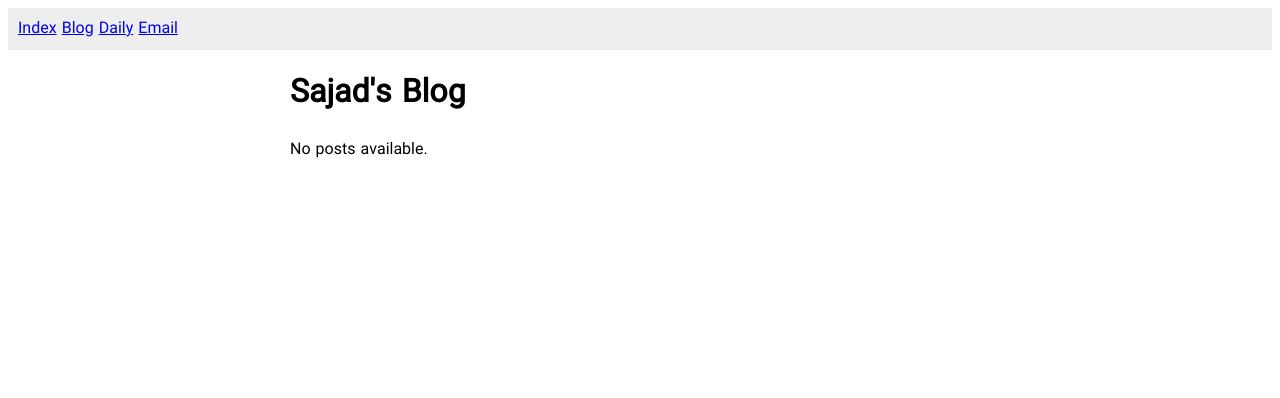
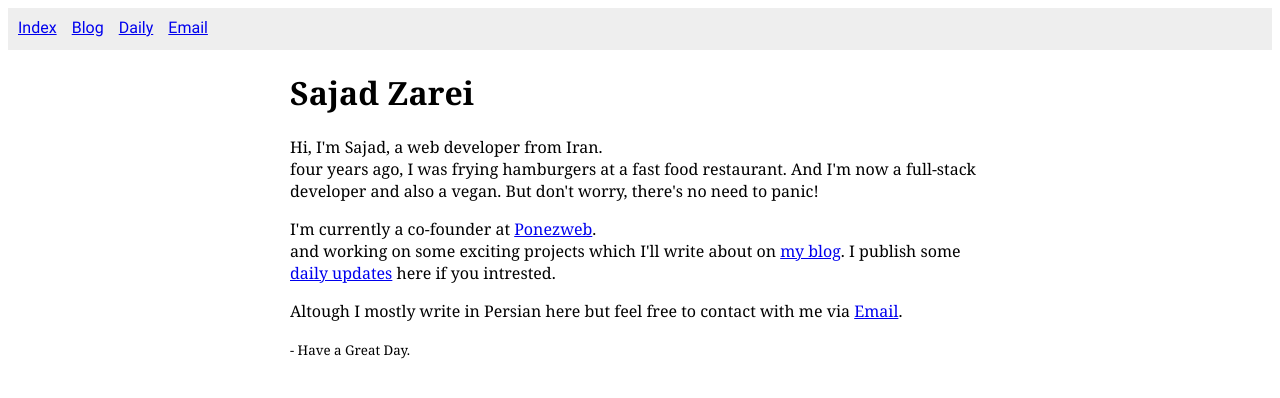
Before and after one commit to zareisajad/myblog, a PHP site: page / in a window 1280 px wide. Shown: the top 398 px of the page. Run offline with PHP 8.4, Linux system fonts and the light colour scheme; data that the repository does not hold is empty.

Commit message:
new design

```diff
--- a/includes/head.php
+++ b/includes/head.php
@@ -1,9 +1,9 @@
 <!DOCTYPE html>
-<html lang="en">
+<html lang="fa">
     <head>
       <meta charset="UTF-8">
       <meta name="viewport" content="width=device-width, initial-scale=1.0">
       <title>Sajad Zarei Blog</title>
-      <link rel="stylesheet" href="../static/styles.css">
+      <link rel="stylesheet" href="../static/styles.css?v=100">
 </head>
 <body>
--- a/includes/navbar.php
+++ b/includes/navbar.php
@@ -1,6 +1,6 @@
 <nav >
   <a  href="/">Index</a>
-  <a  href="index.php">Blog</a>
-  <a  href="index.php">Daily</a>
-  <a  href="index.php">Email</a>
+  <a  href="blog.php">Blog</a>
+  <a  href="daily.php">Daily</a>
+  <a  href="mailto:zareisajad@protonmail.com">Email</a>
 </nav>
--- a/index.php
+++ b/index.php
@@ -1,28 +1,25 @@
 <?php include 'db_config.php'; ?>
 <?php include './includes/head.php'; ?>
 <?php include './includes/navbar.php'; ?>
-<div class="container mt-4">
-<h1>Sajad's Blog</h1>
+<div class="container mt-4 index" >
+<h1>Sajad Zarei</h1>
 
+<p>
+Hi, I'm Sajad, a web developer from Iran. <br>
+four years ago, I was frying hamburgers at a fast food restaurant.
+And I'm now a full-stack developer and also a vegan. But don't worry, there's no need to panic!
+</p>
+<p>
+    I'm currently a co-founder at <a href="https://ponezweb.com" rel="nofollow">Ponezweb</a>. <br>
+    and working on some exciting projects which I'll write about on <a href="blog.php">my blog</a>.
+    I publish some <a href="daily.php">daily updates</a> here if you intrested.
+</p>
+<p>
+    Altough I mostly write in Persian here but feel free to contact with me via <a href="mailto:zareisajad@protonmail.com">Email</a>.
+</p>
 
-    <?php
-    $sql = "SELECT * FROM blog ORDER BY created_at DESC";
-    $result = $conn->query($sql);
+<small>- Have a Great Day.</small>
 
-    if ($result->num_rows > 0) {
-        while ($row = $result->fetch_assoc()) {
-            echo "<div class='post'>";
-            echo "<h2>" . $row["title"] . "</h2>";
-            echo "<img src='uploads/" . $row["image"] . "' alt='Post Image'>";
-            echo "<p class='post-date'>" . $row["created_at"] . "</p> ";
-
-            echo "<a href='post.php?id=" . $row["id"] . "'><button>Read more</button></a> <br> ";
-            echo "</div>";
-        }
-    } else {
-        echo "No posts available.";
-    }
-    ?>
 </div>
 <?php include './includes/footer.php'; ?>
 
--- a/static/styles.css
+++ b/static/styles.css
@@ -1,20 +1,26 @@
 @font-face {font-family: yekan-regular;font-display:swap;src: url('./IRANYekanWebRegular.woff') format("woff") ;}
 
-* {
+body {
     font-family: 'yekan-regular';
+
 }
-
 .container {
     width: 700px;
     max-width: 100%;
     margin: 0 auto;
 }
 
+.index {
+    font-family: Georgia, 'Times New Roman', Times, serif;
+}
+
 nav {
     background-color: rgb(238, 238, 238);
     padding: 10px;
 }
-
+nav a {
+    margin-right: 10px;
+}
 .post-form {
     width: 1200px;
     margin: 0 auto;
@@ -25,6 +31,12 @@ img {
     max-width: 100%;
 }
 
+.post {
+    border-bottom: 1px solid #ccc;
+    padding: 20px 0;
+    direction: rtl;
+}
+
 .post img {
     width: 100% !important;
     height: 400px;
@@ -33,10 +45,18 @@ img {
 
 .post-date {
     color: rgb(121, 121, 121);
+    font-size: 13px;
+    margin: 0;
 }
 
-   /* Add the following CSS code to style the table */
-   table {
+.archive-post-title {
+    margin: 0;
+    display: inline-block;
+}
+
+
+
+table {
     width: 100%;
     border-collapse: collapse;
     margin-bottom: 20px;
@@ -53,7 +73,6 @@ table th {
     text-align: left;
 }
 
-/* Add the following CSS code to make the table responsive */
 @media (max-width: 768px) {
     table {
         display: block;
```
Also changed, not shown: blog.php (added, +33 -0 lines).
